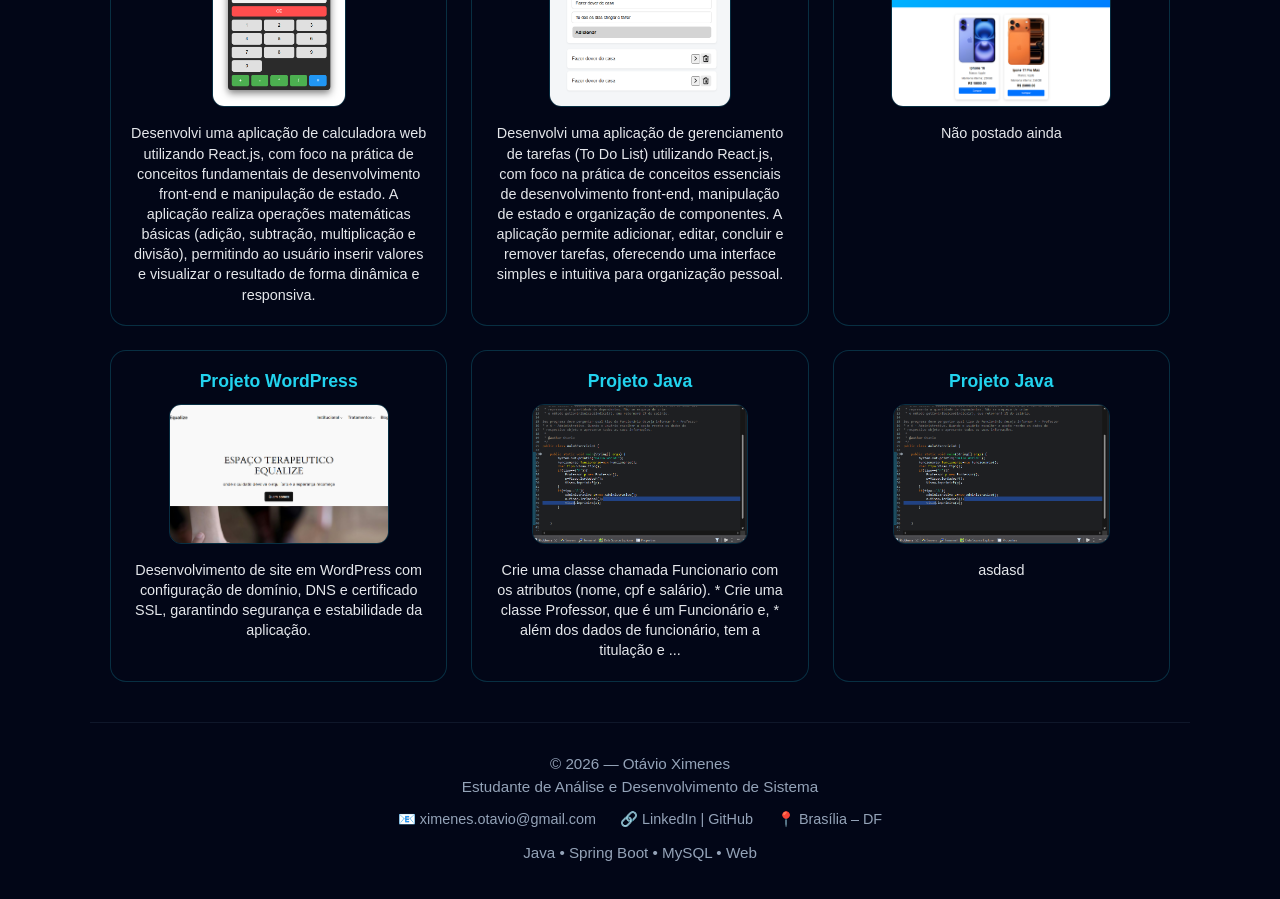
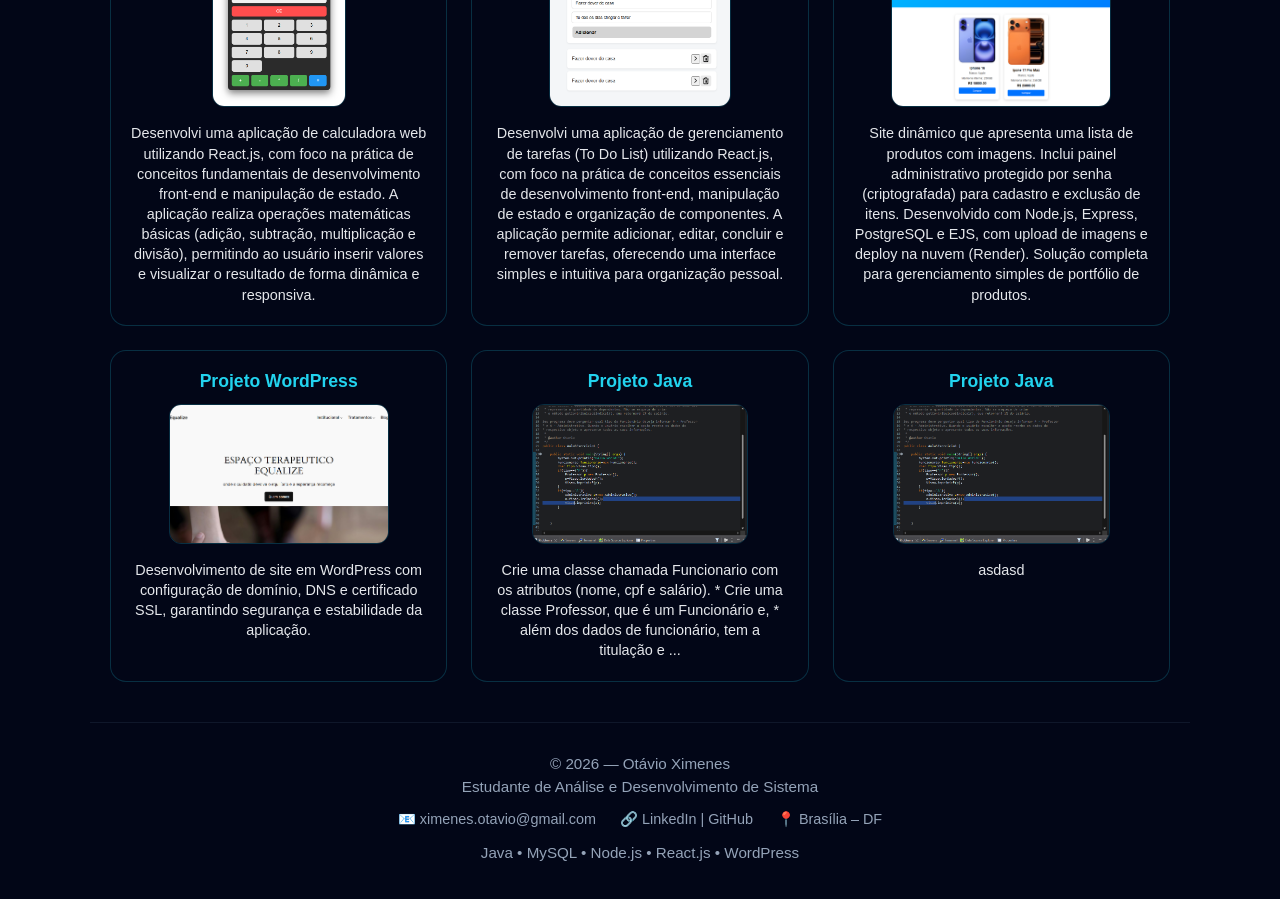
Before and after one commit to sxOtavio/curriculum, a React (Vite) app: page /projects in a window 1280 px wide. Shown: the part 200-1099 px from the top of the page. Built offline with nearby package versions, Linux system fonts and the light colour scheme.

Commit message:
Update footer tech stack and project entries

```diff
--- a/src/components/Footer.jsx
+++ b/src/components/Footer.jsx
@@ -9,7 +9,7 @@ function Footer() {
           <a href="#">🔗 LinkedIn | GitHub</a>
           <a href="#">📍 Brasília – DF</a>
         </div>
-        <h3>Java • Spring Boot • MySQL • Web</h3>
+        <h3>Java • MySQL • Node.js • React.js • WordPress</h3>
       </div>
     </>
   );
--- a/src/components/Projects.jsx
+++ b/src/components/Projects.jsx
@@ -3,7 +3,6 @@ import imagemTodolist from "../img/to-do-list.png";
 import imagemEqualize from "../img/equalize.png";
 import imagemLojaCelulares from "../img/siteCelulares2.png";
 import imagemProjectA1E5 from "../img/javaProjetctA1E5.png";
-
 
 function Projects() {
   return (
@@ -62,7 +61,8 @@ function Projects() {
         <div
           className="projects"
           onClick={() => {
-            window.location.href = "#";
+            window.location.href =
+              "https://projetocadastrocompras.onrender.com/";
           }}
         >
           <div>
@@ -72,7 +72,14 @@ function Projects() {
             <img src={imagemLojaCelulares} alt="" />
           </div>
           <div>
-            <h4>Não postado ainda</h4>
+            <h4>
+              Site dinâmico que apresenta uma lista de produtos com imagens.
+              Inclui painel administrativo protegido por senha (criptografada)
+              para cadastro e exclusão de itens. Desenvolvido com Node.js,
+              Express, PostgreSQL e EJS, com upload de imagens e deploy na nuvem
+              (Render). Solução completa para gerenciamento simples de portfólio
+              de produtos.
+            </h4>
           </div>
         </div>
         <div
@@ -88,7 +95,11 @@ function Projects() {
             <img src={imagemEqualize} alt="" srcset="" />
           </div>
           <div>
-            <h4>Desenvolvimento de site em WordPress com configuração de domínio, DNS e certificado SSL, garantindo segurança e estabilidade da aplicação.</h4>
+            <h4>
+              Desenvolvimento de site em WordPress com configuração de domínio,
+              DNS e certificado SSL, garantindo segurança e estabilidade da
+              aplicação.
+            </h4>
           </div>
         </div>
         <div
```
